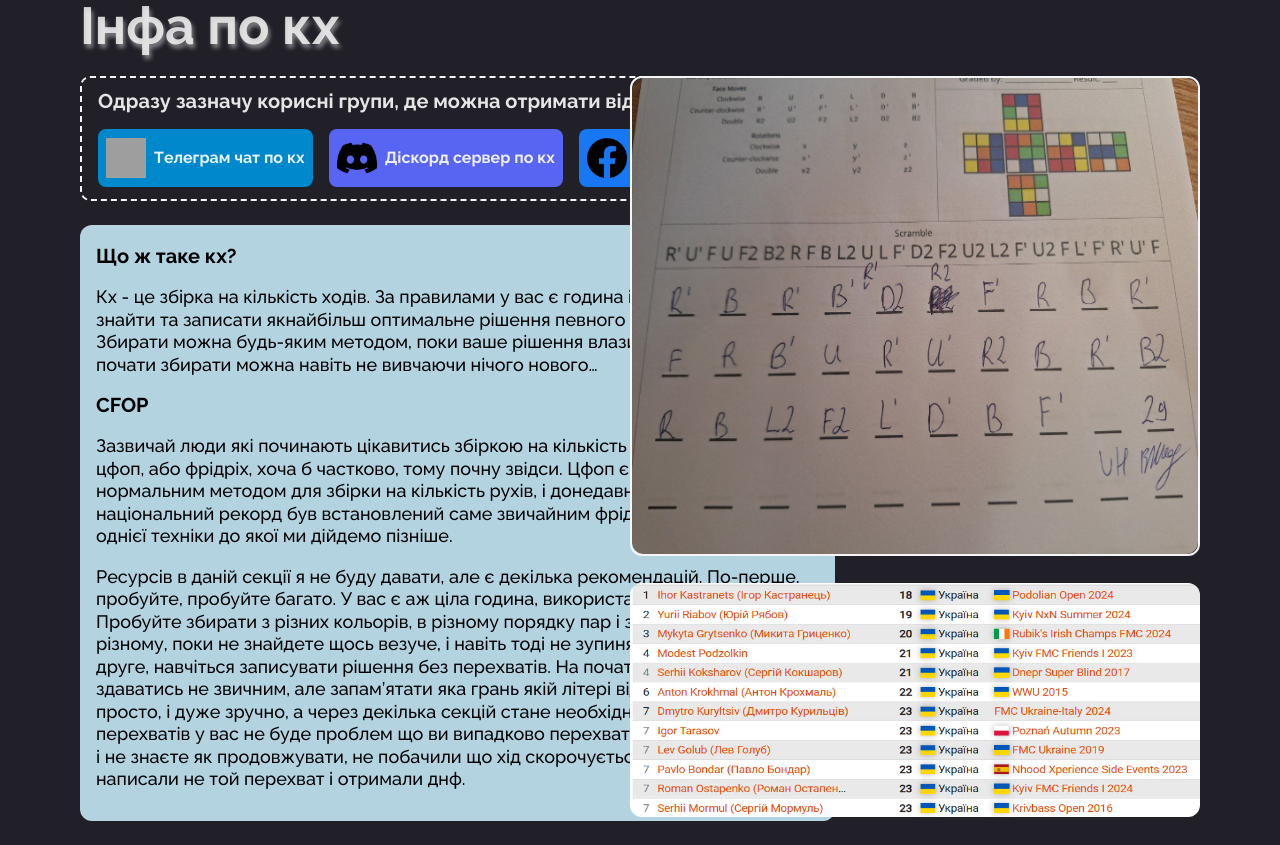
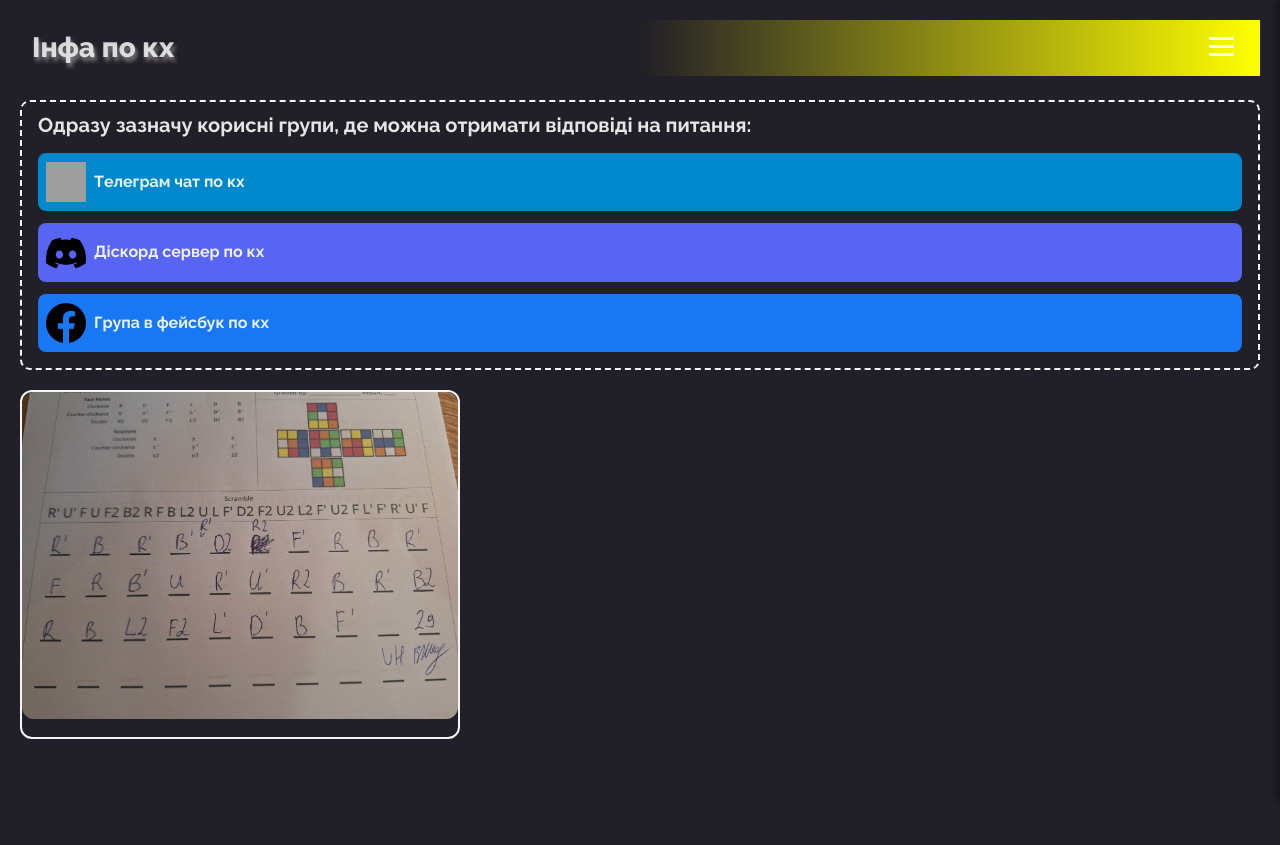
Before and after one commit to Jey2507/Hitchhiker-s_Guide_to_FMC, a React (Vite) app: page /info in a window 1280 px wide. After the commit the page ends 800 px from the top, so only its background shows below. Built offline with nearby package versions, Linux system fonts and the light colour scheme; grey boxes are pictures that could not be loaded.

Commit message:
update new page

```diff
--- a/src/App.jsx
+++ b/src/App.jsx
@@ -1,7 +1,7 @@
 import { lazy } from "react";
 import { Routes, Route} from 'react-router-dom';
 
-// const Layout = lazy(() => import("./components/Layout/Layout"))
+const Layout = lazy(() => import("./components/Layout/Layout"))
 const HomePage = lazy(() => import("./pages/HomePage/HomePage"))
 const TeoriPage = lazy(() => import("./pages/TeoriPage/TeoriPage"))
 const NotFoundPage = lazy(() => import("./pages/NotFoundPage/NotFoundPage"))
@@ -12,6 +12,7 @@ import './App.css';
 
 export default function App() {
   return (
+    <Layout>
       <Routes>
         <Route path='/' element={<HomePage />} />
         <Route path='/info' element={<TeoriPage />} />
@@ -19,5 +20,6 @@ export default function App() {
         <Route path='/domino' element={<DominoPage />} />
         <Route path='*' element={<NotFoundPage />} />
       </Routes>
+    </Layout>
   );
 }
--- a/src/components/Footer/Footer.module.css
+++ b/src/components/Footer/Footer.module.css
@@ -1,8 +1,10 @@
 .footer {
-    padding: 0px 80px;
+    padding: 0px 20px;
     height: 20px;
     width: 100%;
     margin-bottom: 10px;
+    display: flex;
+    align-items: end;
 }
 
 .footer p {
--- /dev/null
+++ b/src/components/Header/Header.jsx
@@ -0,0 +1,39 @@
+import { useState } from "react";
+import { NavLink } from "react-router-dom";
+import clsx from "clsx";
+import css from "../Header/Header.module.css";
+
+export default function Header() {
+  const [isMenuOpen, setIsMenuOpen] = useState(false);
+
+  const toggleMenu = () => setIsMenuOpen(prev => !prev);
+  const closeMenu = () => setIsMenuOpen(false);
+
+  const getLinkClass = ({ isActive }) =>
+    clsx(css.link, { [css.activeLink]: isActive });
+
+  return (
+    <header className={css.header}>
+      <button className={css.burger} onClick={toggleMenu}>
+        <span className={css.burgerLine}></span>
+        <span className={css.burgerLine}></span>
+        <span className={css.burgerLine}></span>
+      </button>
+
+      <nav className={clsx(css.nav, { [css.open]: isMenuOpen })}>
+        <NavLink to="/" onClick={closeMenu} className={getLinkClass}>
+          Home
+        </NavLink>
+        <NavLink to="/info" onClick={closeMenu} className={getLinkClass}>
+          Info
+        </NavLink>
+        <NavLink to="/block" onClick={closeMenu} className={getLinkClass}>
+          Block
+        </NavLink>
+        <NavLink to="/domino" onClick={closeMenu} className={getLinkClass}>
+          Domino
+        </NavLink>
+      </nav>
+    </header>
+  );
+}
--- /dev/null
+++ b/src/components/Header/Header.module.css
@@ -0,0 +1,119 @@
+.header {
+  position: absolute;
+  color: white;
+  padding: 16px 20px;
+  display: flex;
+  justify-content: space-between;
+  align-items: center;
+  z-index: 1000;
+  top: 20px;
+  right: 20px;
+}
+
+.logo {
+  font-size: 20px;
+  font-weight: bold;
+}
+
+.burger {
+  background: none;
+  border: none;
+  cursor: pointer;
+  display: flex;
+  flex-direction: column;
+  gap: 5px;
+  z-index: 1100;
+}
+
+.burger:hover,
+.burger:focus,
+.burger:active {
+    border: none;
+    outline: none;
+}
+
+.burgerLine {
+  width: 25px;
+  height: 3px;
+  background-color: rgb(255, 255, 255);
+  transition: 0.3s;
+}
+
+.nav {
+  position: fixed;
+  top: 0;
+  right: 0;
+  width: 80%;
+  max-width: 220px;
+  height: 100%;
+  background: #15193a;
+  padding: 20px;
+  display: flex;
+  flex-direction: column;
+  justify-content: center;
+  gap: 12px;
+  box-shadow: -2px 0 10px rgba(0, 0, 0, 0.5);
+  transform: translateX(100%);
+  transition: transform 0.3s ease-in-out;
+  z-index: 1050;
+}
+
+.nav.open {
+  transform: translateX(0);
+}
+
+.link {
+  color: white;
+  height: 40px;
+  display: flex;
+  align-items: center;
+  text-decoration: none;
+  font-size: 18px;
+  transition: color 0.2s;
+
+}
+
+.link:nth-child(1) {
+    background: linear-gradient(to right, transparent, blue);
+}
+
+.activeLink:nth-child(1) {
+    background: linear-gradient(to left, transparent, blue);
+    justify-content: end;
+    padding-right: 12px;
+}
+
+.link:nth-child(2) {
+    background: linear-gradient(to right, transparent, yellow);
+}
+
+.activeLink:nth-child(2) {
+    background: linear-gradient(to left, transparent, yellow);
+    justify-content: end;
+    padding-right: 12px;
+}
+
+.link:nth-child(3) {
+    background: linear-gradient(to right, transparent, orange);
+}
+
+.activeLink:nth-child(3) {
+    background: linear-gradient(to left, transparent, orange);
+    justify-content: end;
+    padding-right: 12px;
+}
+
+.link:nth-child(4) {
+    background: linear-gradient(to right, transparent, green);
+}
+
+.activeLink:nth-child(4) {
+    background: linear-gradient(to left, transparent, green);
+    justify-content: end;
+    padding-right: 12px;
+}
+
+.link:hover,
+.link.active {
+  color: #66ccff;
+}
--- a/src/components/Layout/Layout.jsx
+++ b/src/components/Layout/Layout.jsx
@@ -1,13 +1,13 @@
 import { Suspense } from "react";
 
 import Loader from "../Loader/Loader";
-import Navigation from "../Navigation/Navigation";
 import Footer from "../Footer/Footer";
+import Header from "../Header/Header";
 
 export default function Layout({ children }) {
   return (
     <div>
-      <Navigation />
+      <Header />
       <Suspense fallback={<Loader />}>
         {children}
       </Suspense>
--- a/src/components/Swiper/Swiper.jsx
+++ b/src/components/Swiper/Swiper.jsx
@@ -47,7 +47,7 @@ export default function ImageSwiper() {
                 </div>
             </div>
         </div>
-        <a className={css.seven} href="https://www.worldcubeassociation.org/results/rankings/333fm/single?region=Ukraine"><img className={css.sevenImage} src={seven} alt="up" /></a>
+        {/* <a className={css.seven} href="https://www.worldcubeassociation.org/results/rankings/333fm/single?region=Ukraine"><img className={css.sevenImage} src={seven} alt="up" /></a> */}
         </>
     );
 }
--- a/src/components/Swiper/Swiper.module.css
+++ b/src/components/Swiper/Swiper.module.css
@@ -1,14 +1,13 @@
 .swiperWrapper {
-    width: 570px;
-    height: 480px;
+    max-width: 440px;
+    width: 100%;
     position: absolute;
-    top: 76px;
-    right: 80px;
+    margin-top: 20px;
 }
 
 .projectsList {
-    width: 570px;
-    height: 480px;
+    max-width: 440px;
+    width: 100%;
     border-radius: 12px;
     border: 2px solid whitesmoke;
 }
--- a/src/pages/HomePage/HomePage.module.css
+++ b/src/pages/HomePage/HomePage.module.css
@@ -6,6 +6,7 @@
     font-size: 28px;
     font-weight: 800;
     padding-left: 12px;
+    height: 56px;
     text-shadow: 2px 4px 4px rgba(223, 222, 222, 0.5);
     background: linear-gradient(to right, transparent,transparent, blue);
 }
--- a/src/pages/TeoriPage/TeoriPage.jsx
+++ b/src/pages/TeoriPage/TeoriPage.jsx
@@ -3,12 +3,11 @@ import telegram from "../../assets/images/telegram.png";
 import discord from "../../assets/images/discord.png";
 import facebook from "../../assets/images/facebook.png";
 import Swiper from "../../components/Swiper/Swiper.jsx";
-import Begin from '../../components/Begin/Begin.jsx';
+// import Begin from '../../components/Begin/Begin.jsx';
 
 export default function TeoriPage() {
     return (
         <div>
-
           <div className={css.container}>
           <h2 className={css.heading}>Інфа по кх</h2>
             <div className={css.socialBox}>
@@ -35,7 +34,7 @@ export default function TeoriPage() {
                 </ul>
             </div>
             <Swiper />
-            <Begin />
+            {/* <Begin /> */}
           </div>
         </div>
     );
--- a/src/pages/TeoriPage/TeoriPage.module.css
+++ b/src/pages/TeoriPage/TeoriPage.module.css
@@ -1,14 +1,20 @@
 .heading {
-    font-size: 52px;
     margin: 0px 0px 24px 0px;
     line-height: 1;
     color: rgba(245, 245, 245, 0.851);
     font-family: "Raleway", serif;
+    font-size: 28px;
+    font-weight: 800;
+    padding-left: 12px;
+    height: 56px;
+    display: flex;
+    align-items: center;
     text-shadow: 2px 4px 4px rgba(223, 222, 222, 0.5);
+    background: linear-gradient(to right, transparent, transparent, yellow);
 }
 
 .container {
-    padding: 0 80px;
+    padding: 20px 20px 200px 20px;
     position: relative;
 }
 
@@ -16,14 +22,14 @@
     color: rgba(245, 245, 245, 0.926);
     font-size: 20px;
     margin: 0;
-    width: 720px;
+    width: 100%;
     margin-bottom: 16px;
 }
 
 .socialBox {
-    width: max-content;
+    width: 100%;
     border: 2px dashed whitesmoke;
-    padding: 12px 16px;
+    padding: 12px 16px 16px 16px;
     border-radius: 10px;
 
 }
@@ -34,15 +40,17 @@
 }
 
 .list {
-    width: 720px;
+    width: 100%;
     display: flex;
+    gap: 12px;
+    flex-direction: column;
     justify-content: space-between;
-    align-items: center;
 }
 
 .link {
     padding: 4px 8px;
     border-radius: 8px;
+
 }
 
 .link a {
```
